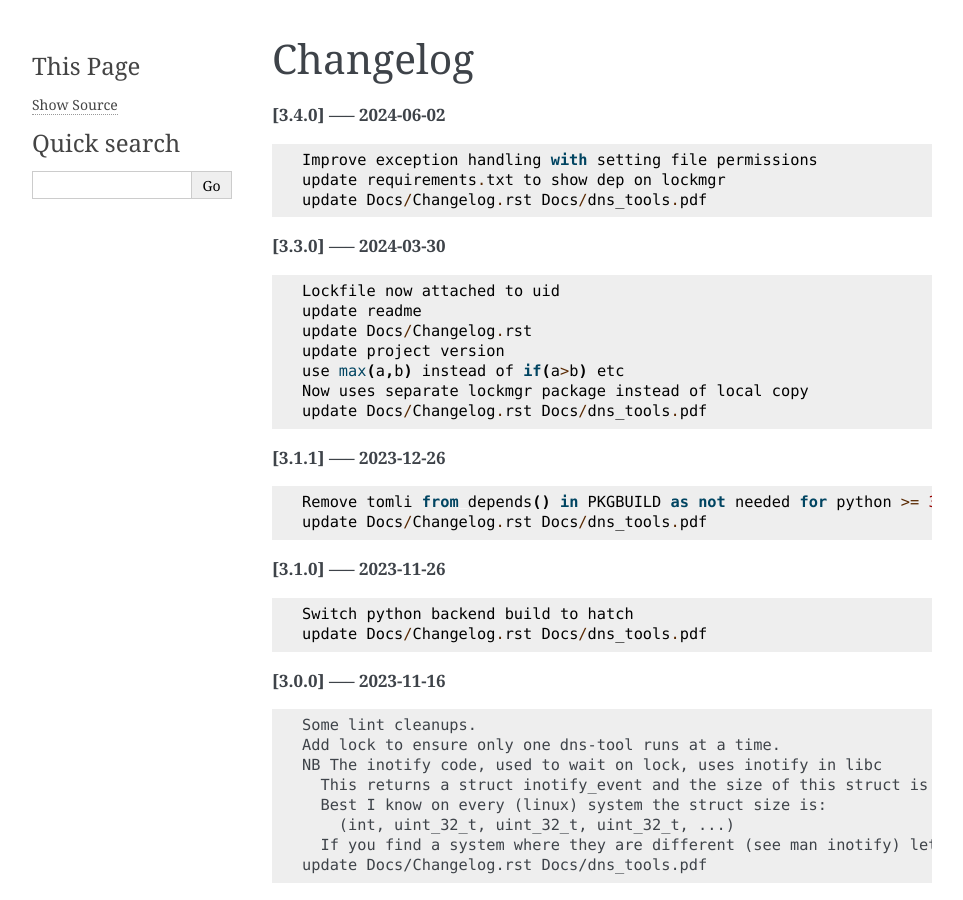
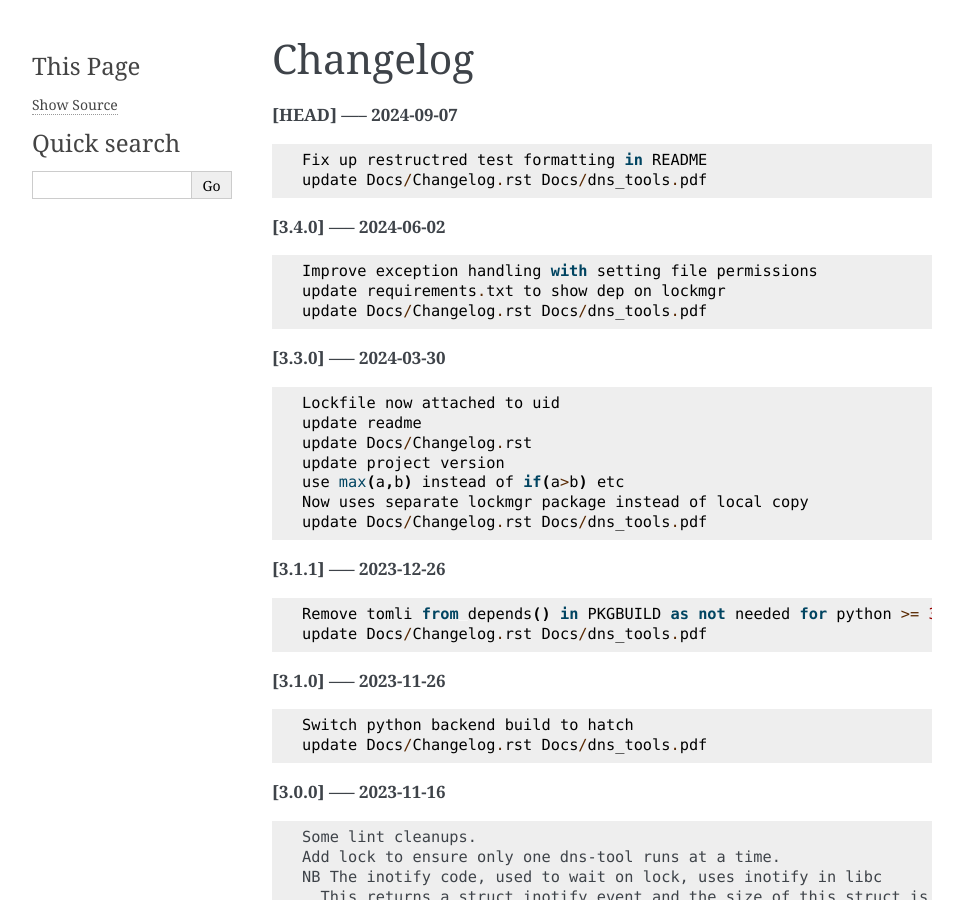
Before and after one commit to gene-git/dns_tools, a Sphinx documentation site: the page built from Docs/Changelog.rst, in a window 1280 px wide and 900 px high. Shown: the whole window, without its empty margins (148-1111 px from the left). Built offline with Sphinx 7.4.7, drawn with Linux system fonts in a browser that asks for light colours; pages that are not in the unit, such as notebooks, are missing from menus.

Commit message:
update Docs/Changelog.rst Docs/dns_tools.pdf

```diff
--- a/Docs/Changelog.rst
+++ b/Docs/Changelog.rst
@@ -1,5 +1,11 @@
 Changelog
 =========
+
+**[HEAD] ----- 2024-09-07** ::
+
+	    Fix up restructred test formatting in README
+	    update Docs/Changelog.rst Docs/dns_tools.pdf
+
 
 **[3.4.0] ----- 2024-06-02** ::
 
```
Also changed, not shown: 1 other file.
